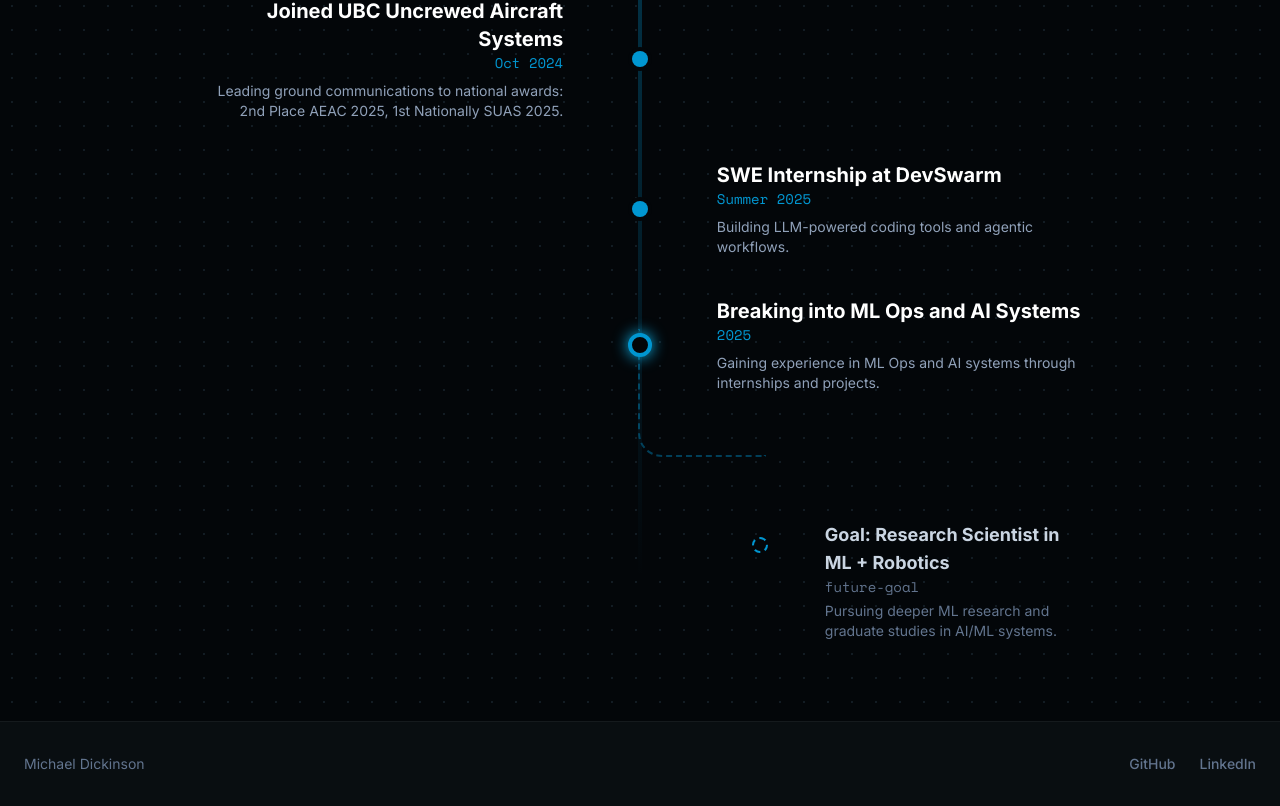
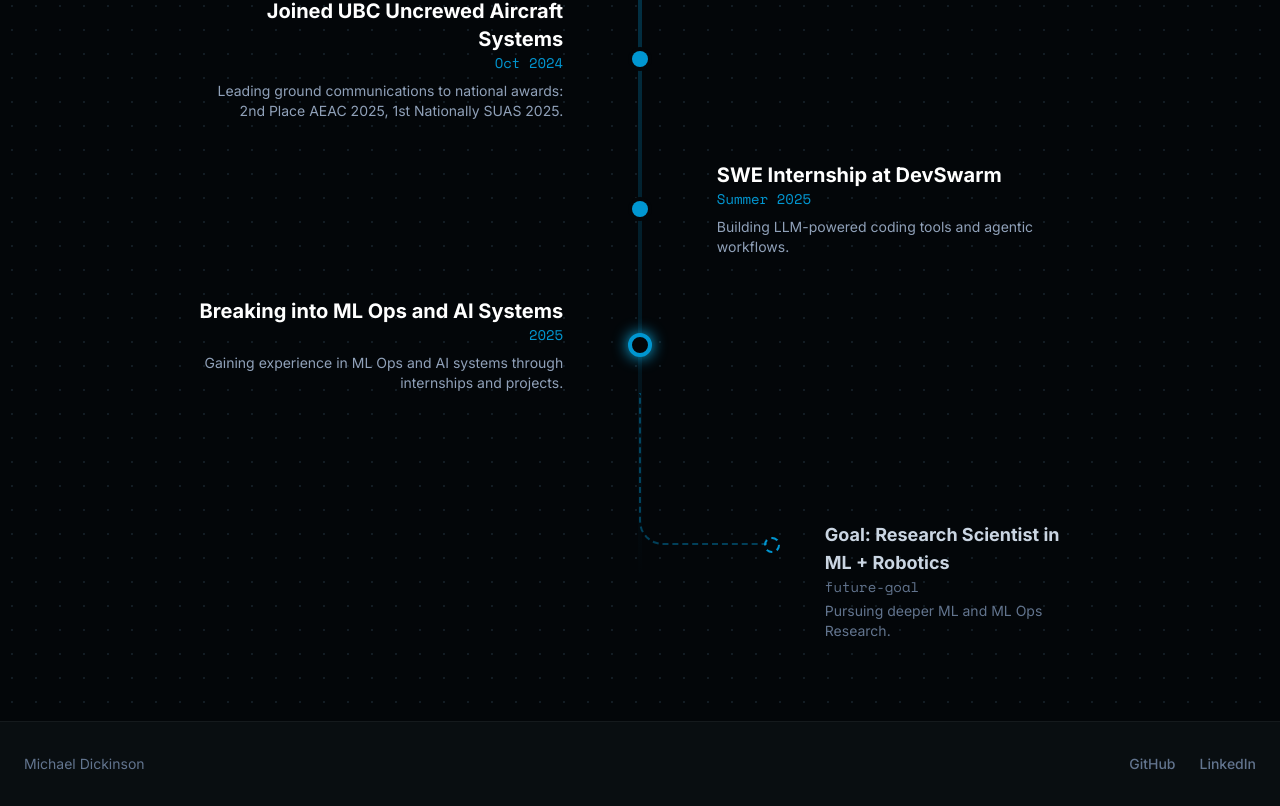
Before and after one commit to Michael-R-Dickinson/portfolio-2026, a React (Vite) app in the folder frontend/: page / in a window 1280 px wide. Shown: the part 4278-5084 px from the top of the page. Built offline with nearby package versions, Linux system fonts and the light colour scheme.

Commit message:
align future nodes

```diff
--- a/frontend/src/components/Roadmap.tsx
+++ b/frontend/src/components/Roadmap.tsx
@@ -26,8 +26,9 @@ const RoadmapNode: React.FC<RoadmapNodeProps> = ({
         key={title}
         className="relative flex flex-col md:flex-row items-center justify-between"
       >
+        <div className="absolute left-0 md:left-1/2 -top-32 w-32 h-[152px] border-l-2 border-b-2 border-dashed border-primary/40 rounded-bl-3xl -translate-x-[1px]" />
         <div className="md:w-[45%] order-1" />
-        <div className="absolute left-8 md:left-[calc(50%+120px)] top-4 size-4 bg-transparent border-2 border-primary border-dashed rounded-full -translate-x-1/2 z-10" />
+        <div className="absolute left-8 md:left-[calc(50%+132px)] top-4 size-4 bg-transparent border-2 border-primary border-dashed rounded-full -translate-x-1/2 z-10" />
         <div className="md:w-[45%] mb-4 md:mb-0 order-2 pl-[140px] text-left">
           <h3 className="text-slate-300 text-lg font-bold">{title}</h3>
           <p className="text-slate-500 text-sm font-mono mb-1">{label}</p>
@@ -114,9 +115,6 @@ export function Roadmap() {
         {/* Main vertical branch line */}
         <div className="absolute left-8 md:left-1/2 top-0 bottom-16 w-1 bg-gradient-to-b from-primary via-primary to-transparent -translate-x-1/2 rounded-full opacity-30" />
 
-        {/* Future branch off line */}
-        <div className="absolute left-8 md:left-1/2 top-3/4 w-32 h-32 border-l-2 border-b-2 border-dashed border-primary/40 rounded-bl-3xl -translate-x-[2px]" />
-
         {roadmapNodes.map((node) => {
           return <RoadmapNode key={node.title} {...node} />
         })}
--- a/frontend/src/data.ts
+++ b/frontend/src/data.ts
@@ -170,12 +170,12 @@ export const roadmapNodes: RoadmapNode[] = [
       'Gaining experience in ML Ops and AI systems through internships and projects.',
     isCurrent: true,
     isFuture: false,
+    side: 'left',
   },
   {
     title: 'Goal: Research Scientist in ML + Robotics',
     label: 'future-goal',
-    description:
-      'Pursuing deeper ML research and graduate studies in AI/ML systems.',
+    description: 'Pursuing deeper ML and ML Ops Research.',
     side: 'right',
     isCurrent: false,
     isFuture: true,
```
